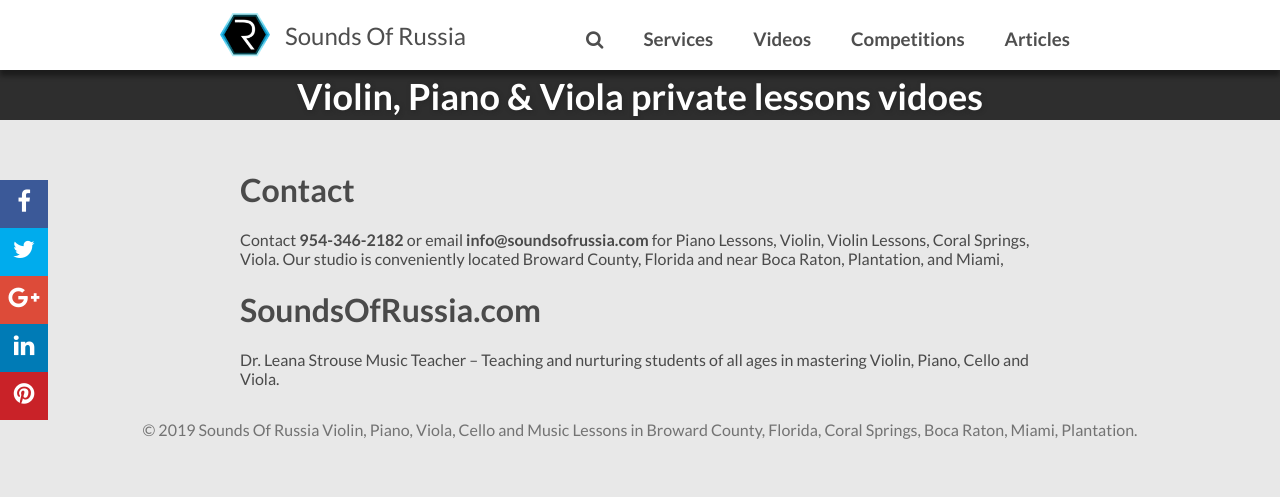
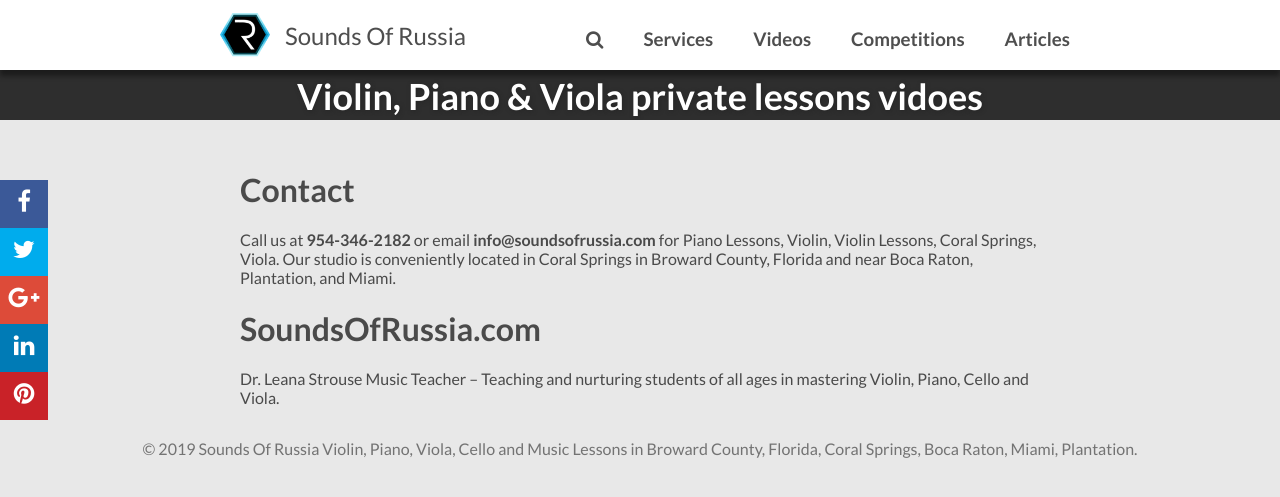
Before and after one commit to soundsofrussia/soundsofrussia.github.io, a Jekyll site: the page built from contact.md, in a window 1280 px wide. Shown: the top 497 px of the page. Built offline with Jekyll 4.4.1, drawn with Linux system fonts in a browser that asks for light colours; nearby versions of some CDN libraries; comment, search, counter and statistics services are not loaded.

Commit message:
refine contact

```diff
--- a/contact.md
+++ b/contact.md
@@ -9,7 +9,7 @@
 
 # Contact
 
-Contact **954-346-2182** or email **info@soundsofrussia.com** for Piano Lessons, Violin, Violin Lessons, Coral Springs, Viola. Our studio is conveniently located Broward County, Florida and near Boca Raton, Plantation, and Miami,
+Call us at **954-346-2182** or email **info@soundsofrussia.com** for Piano Lessons, Violin, Violin Lessons, Coral Springs, Viola. Our studio is conveniently located in Coral Springs in Broward County, Florida and near Boca Raton, Plantation, and Miami.
 
 # SoundsOfRussia.com
 
```
